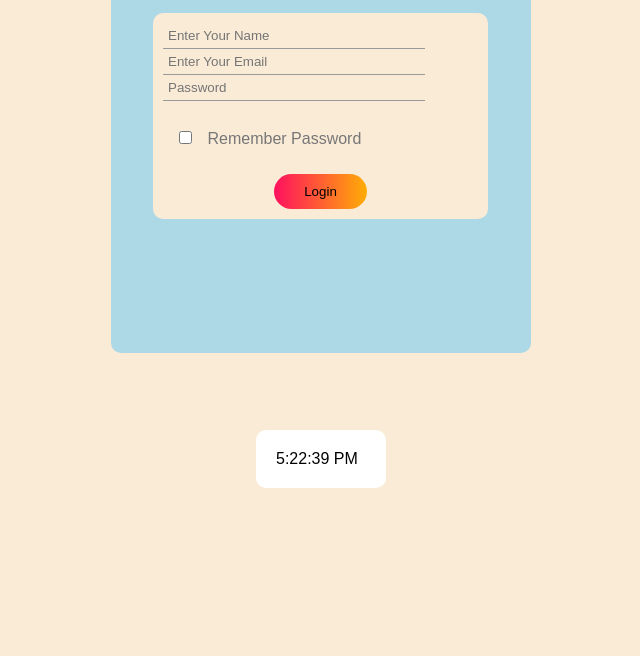
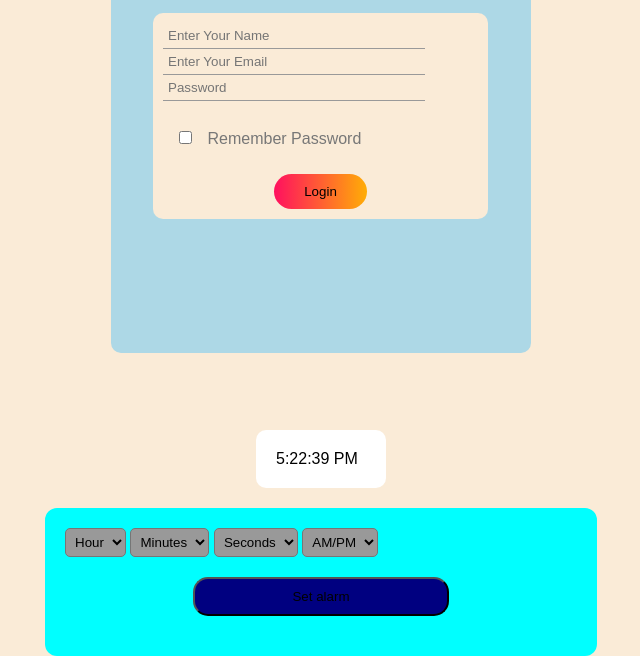
Before and after one commit to AkumuJey/html-css-js-practice, a plain HTML site: page index.html in a window 1280 px wide. Shown: the part 244-900 px from the top of the page, without its empty margins (319-959 px from the left). Before the commit the page ends 800 px from the top, so only its background shows below. Drawn offline with Linux system fonts and the light colour scheme.

Commit message:
Second Update

```diff
--- a/index.html
+++ b/index.html
@@ -39,6 +39,39 @@
             </form>
         </div>
         <div id="clock" class="digitalclock"></div>
+        <div>
+            <form class="alarm">
+                <select>
+                    <option value="Hour" selected hidden>Hour</option>
+                    <option value="01">01</option>
+                    <option value="02">02</option>
+                    <option value="03">03</option>
+                    <option value="04">04</option>
+                </select>
+                <select>
+                    <option value="Minutes" selected hidden>Minutes</option>
+                    <option value="01">01</option>
+                    <option value="02">02</option>
+                    <option value="03">03</option>
+                    <option value="04">04</option>
+                </select>
+                <select>
+                    <option value="Seconds" selected hidden>Seconds</option>
+                    <option value="01">01</option>
+                    <option value="02">02</option>
+                    <option value="03">03</option>
+                    <option value="04">04</option>
+                </select>
+                <select>
+                    <option value="Minutes" selected hidden>AM/PM</option>
+                    <option value="AM">AM</option>
+                    <option value="PM">PM</option>
+                </select>
+                <div>
+                    <button>Set alarm</button>
+                </div>
+            </form>
+        </div>
     </div>
     <script src="script.js"></script>
 </body>
--- a/style.css
+++ b/style.css
@@ -122,3 +122,31 @@ span{
     padding: 20px;
     border-radius: 10px;
 }
+.alarm {
+    background-color: aqua;
+    width: 40%;
+    margin: 20px auto;
+    padding: 20px;
+    border-radius: 12px;
+}
+.alarm select{
+    background-color: #999;
+    border-radius: 5px;
+    padding: 5px;
+}
+.alarm div{
+    background: transparent;
+    display: flex;
+    align-content: center;
+    justify-content: center;
+}
+.alarm button{
+    background: navy;
+    padding: 10px;
+    border-radius: 15px;
+    width: 50%;
+    margin: 20px auto;
+}
+.alarm button:hover{
+    background:lightblue;
+}
```
